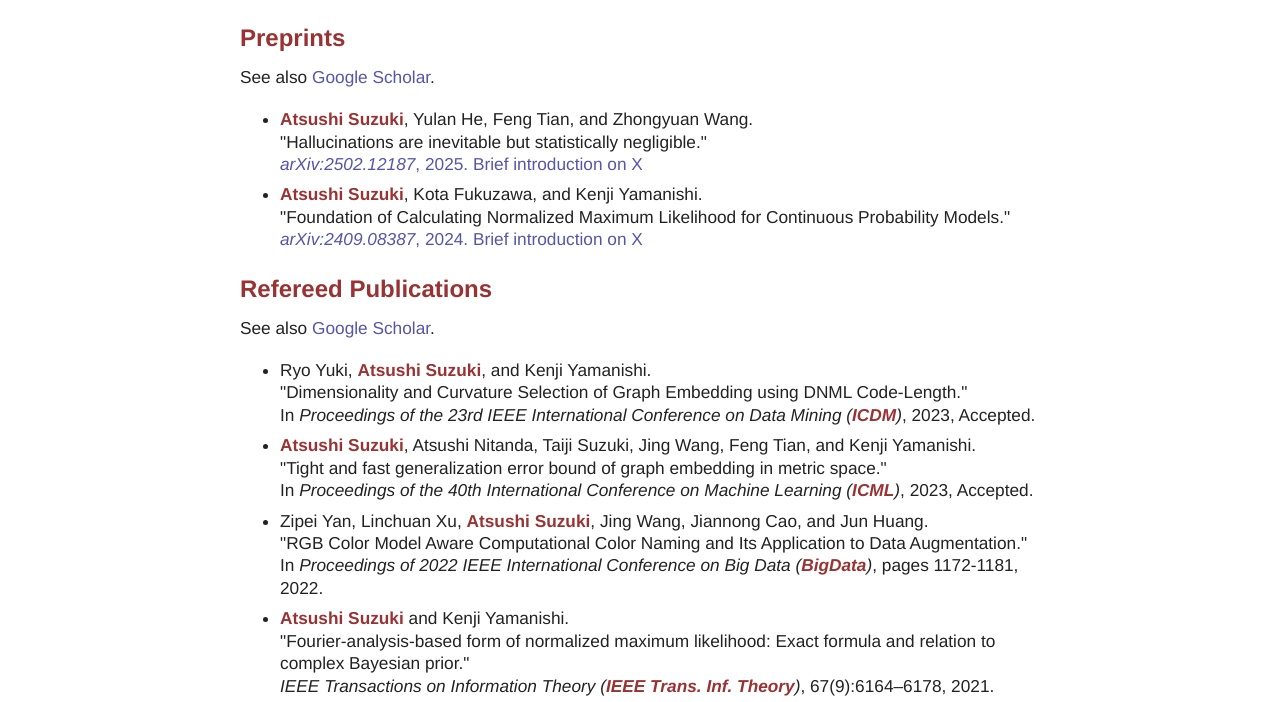
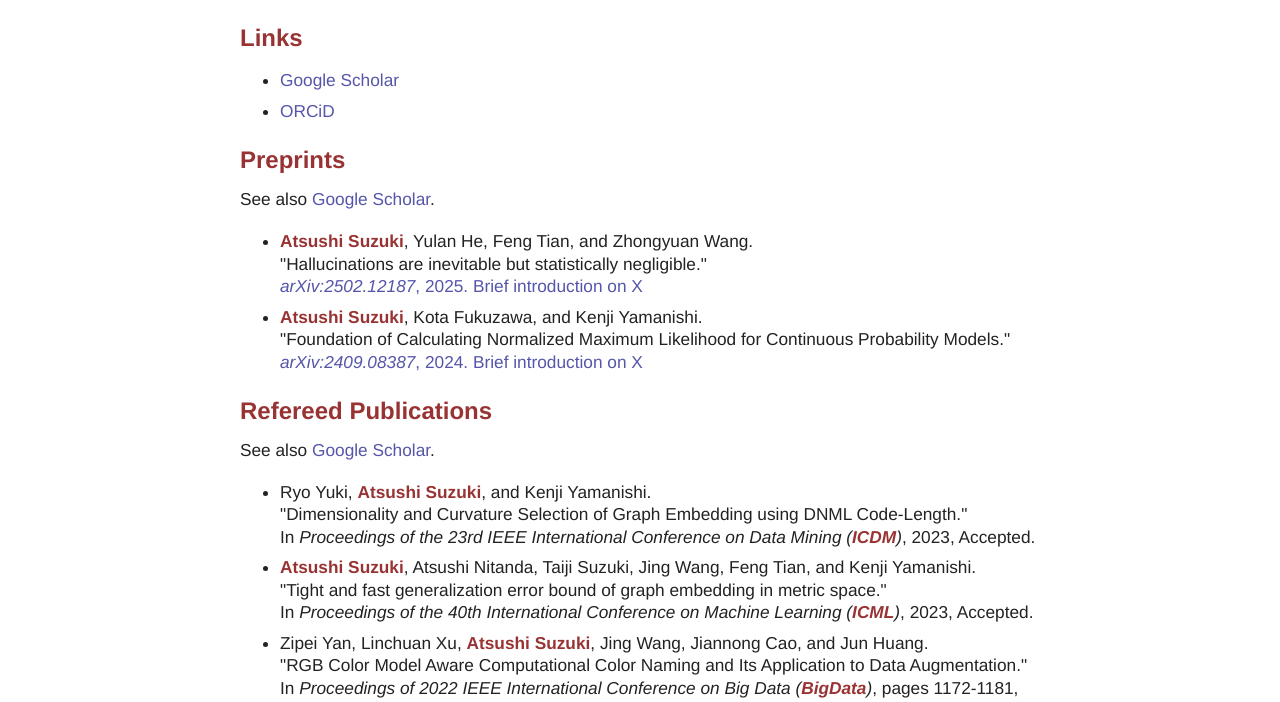
Before and after one commit to ash-suzuki/ash-suzuki.github.io, a plain HTML site: page publications.html in a window 1280 px wide. Shown: the part 75-777 px from the top of the page. Drawn offline with Linux system fonts and the light colour scheme.

Commit message:
add ai 07

```diff
--- a/publications.html
+++ b/publications.html
@@ -21,6 +21,12 @@
 </header>
 
 <main>
+
+<h2>Links</h2>
+<ul>
+	<li><a href="https://scholar.google.com/citations?user=kbMr45UAAAAJ&hl=en&oi=sra">Google Scholar</a></li>
+	<li><a href="https://orcid.org/0000-0002-9447-7146">ORCiD</a></li>
+</ul>
 
 <h2>Preprints</h2>
 <p>See also <a href="https://scholar.google.com/citations?user=kbMr45UAAAAJ&hl=en&oi=sra">Google Scholar</a>.</p>
```
Also changed, not shown: ai_lecture/index.html (+1 -0 lines), 2 other files.
